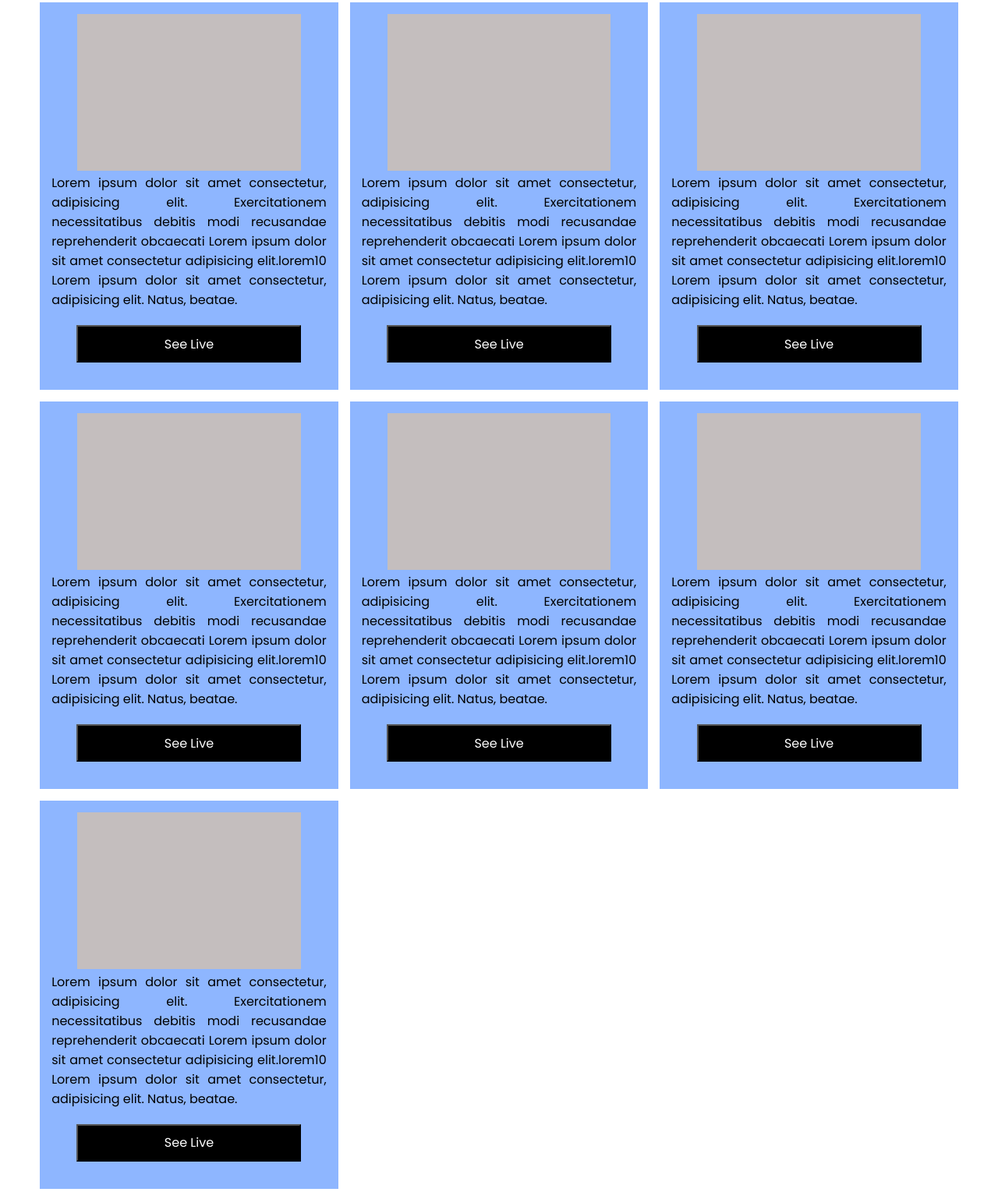
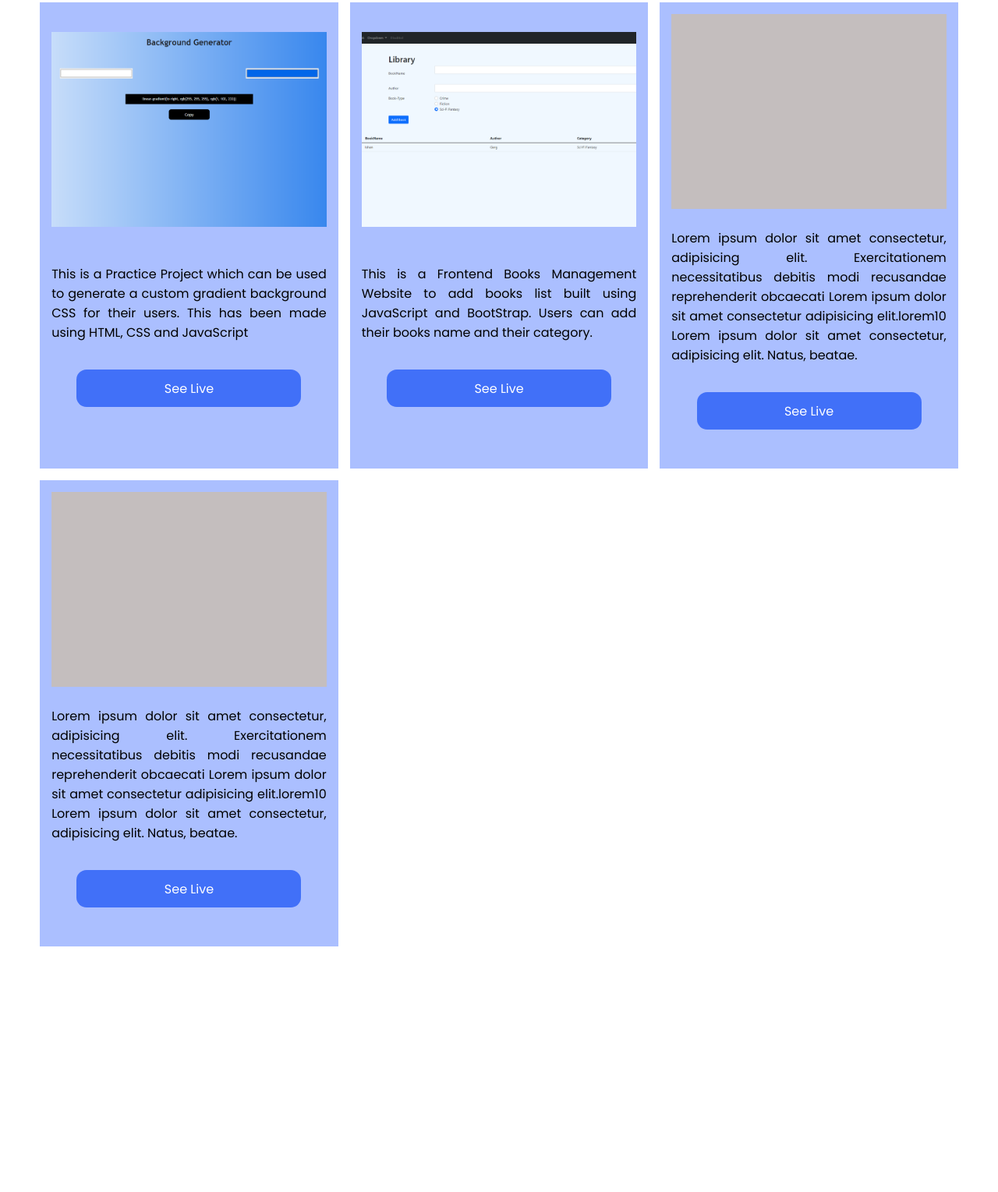
Before and after one commit to Ishan-Garg17/PortfolioSite, a plain HTML site: page index.html in a window 1280 px wide. Shown: the part 3619-5148 px from the top of the page at 78% size. Drawn offline with nearby package versions, Linux system fonts and the light colour scheme; files whose address does not match are found by name.

Commit message:
Styling Complete

```diff
--- a/index.html
+++ b/index.html
@@ -162,35 +162,30 @@
       <div class="project-section">
         <div class="projectholder">
           <div class="project-img">
-            <img src="project_image.png" alt="" />
+            <img src="./Project Images/bg_generator.png" alt="" />
           </div>
           <div class="project-content">
             <p>
-              Lorem ipsum dolor sit amet consectetur, adipisicing elit.
-              Exercitationem necessitatibus debitis modi recusandae
-              reprehenderit obcaecati Lorem ipsum dolor sit amet consectetur
-              adipisicing elit.lorem10 Lorem ipsum dolor sit amet consectetur,
-              adipisicing elit. Natus, beatae.
+              This is a Practice Project which can be used to generate a custom gradient background CSS for their users. This has been made using HTML, CSS and JavaScript
             </p>
             <button class="project-btn">
-              <span class="project-btn-text">See Live</span>
+              <a href="https://ishan-garg17.github.io/Gradient-Background-Generator/"><span class="project-btn-text">See Live</span>
+              </a>
             </button>
           </div>
         </div>
         <div class="projectholder">
           <div class="project-img">
-            <img src="project_image.png" alt="" />
+            <img src="./Project Images/library.png" alt="" />
           </div>
           <div class="project-content">
             <p>
-              Lorem ipsum dolor sit amet consectetur, adipisicing elit.
-              Exercitationem necessitatibus debitis modi recusandae
-              reprehenderit obcaecati Lorem ipsum dolor sit amet consectetur
-              adipisicing elit.lorem10 Lorem ipsum dolor sit amet consectetur,
-              adipisicing elit. Natus, beatae.
+              This is a Frontend Books Management Website to add  books list built using JavaScript and BootStrap. Users can add their books name and their category.
             </p>
             <button class="project-btn">
+              <a href="https://ishan-garg17.github.io/Library-Project/">
               <span class="project-btn-text">See Live</span>
+              </a>
             </button>
           </div>
         </div>
@@ -231,57 +226,6 @@
           </div>
         </div>
 
-        <div class="projectholder">
-          <div class="project-img">
-            <img src="project_image.png" alt="" />
-          </div>
-          <div class="project-content">
-            <p>
-              Lorem ipsum dolor sit amet consectetur, adipisicing elit.
-              Exercitationem necessitatibus debitis modi recusandae
-              reprehenderit obcaecati Lorem ipsum dolor sit amet consectetur
-              adipisicing elit.lorem10 Lorem ipsum dolor sit amet consectetur,
-              adipisicing elit. Natus, beatae.
-            </p>
-            <button class="project-btn">
-              <span class="project-btn-text">See Live</span>
-            </button>
-          </div>
-        </div>
-        <div class="projectholder">
-          <div class="project-img">
-            <img src="project_image.png" alt="" />
-          </div>
-          <div class="project-content">
-            <p>
-              Lorem ipsum dolor sit amet consectetur, adipisicing elit.
-              Exercitationem necessitatibus debitis modi recusandae
-              reprehenderit obcaecati Lorem ipsum dolor sit amet consectetur
-              adipisicing elit.lorem10 Lorem ipsum dolor sit amet consectetur,
-              adipisicing elit. Natus, beatae.
-            </p>
-            <button class="project-btn">
-              <span class="project-btn-text">See Live</span>
-            </button>
-          </div>
-        </div>
-        <div class="projectholder">
-          <div class="project-img">
-            <img src="project_image.png" alt="" />
-          </div>
-          <div class="project-content">
-            <p>
-              Lorem ipsum dolor sit amet consectetur, adipisicing elit.
-              Exercitationem necessitatibus debitis modi recusandae
-              reprehenderit obcaecati Lorem ipsum dolor sit amet consectetur
-              adipisicing elit.lorem10 Lorem ipsum dolor sit amet consectetur,
-              adipisicing elit. Natus, beatae.
-            </p>
-            <button class="project-btn">
-              <span class="project-btn-text">See Live</span>
-            </button>
-          </div>
-        </div>
       </div>
     </section>
 
--- a/style.css
+++ b/style.css
@@ -226,7 +226,7 @@ span a{
     gap: 15px;
 }
 .projectholder{
-    background-color: rgb(142, 182, 255);
+    background-color: #abbfff;
     display: flex;
     flex-direction: column;
     justify-content: space-evenly;
@@ -236,7 +236,12 @@ span a{
 .project-img{
     margin-bottom: 3.2px;
 }
+.project-img img{
+    height: 250px;
+    /* width: 400px; */
+}
 .project-content{
+    margin-top: 15px;
     flex-basis: 14em;
 }
 .project-content p{
@@ -247,12 +252,20 @@ span a{
 
 .project-btn{
     display: block;
-    margin: 20px auto;
+    margin: 35px auto;
     height: 3em;
     width: 18em;
     font-size: 1em;
-    background-color: rgb(0, 0, 0);
+    border: 0;
+    border-radius: 13px;
+    cursor: pointer;
+    background-color: #4170f8;
 }
+
+.project-btn:hover{
+    background-color: #2850ca;
+}
+
 .project-btn-text{
     color: white;
 }
```
Also changed, not shown: PROFILE_IMAGE.png (deleted), Project Images/bg_generator.png (added), Project Images/library.png (added), Project Images/project_image.png (renamed from project_image.png).
